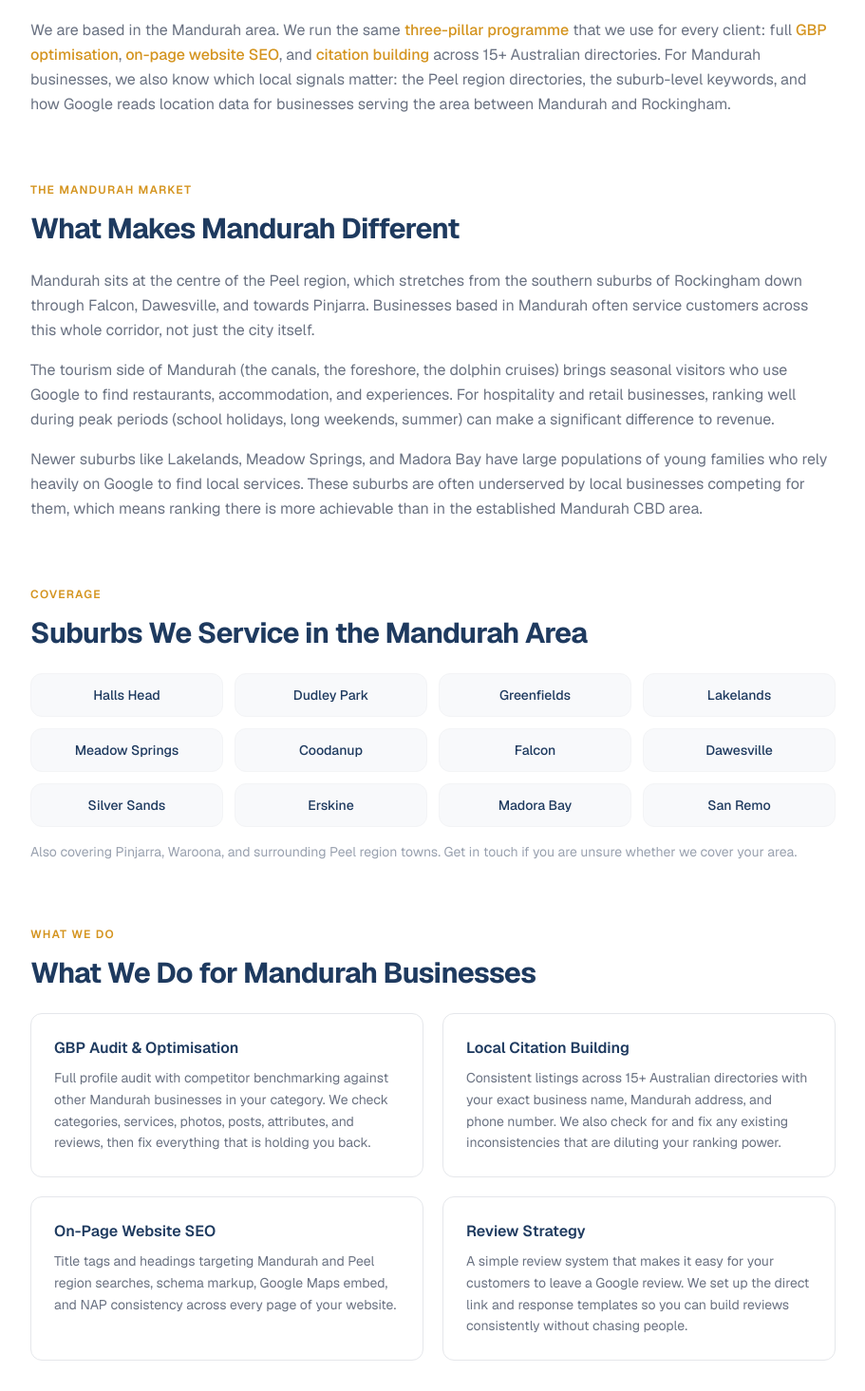
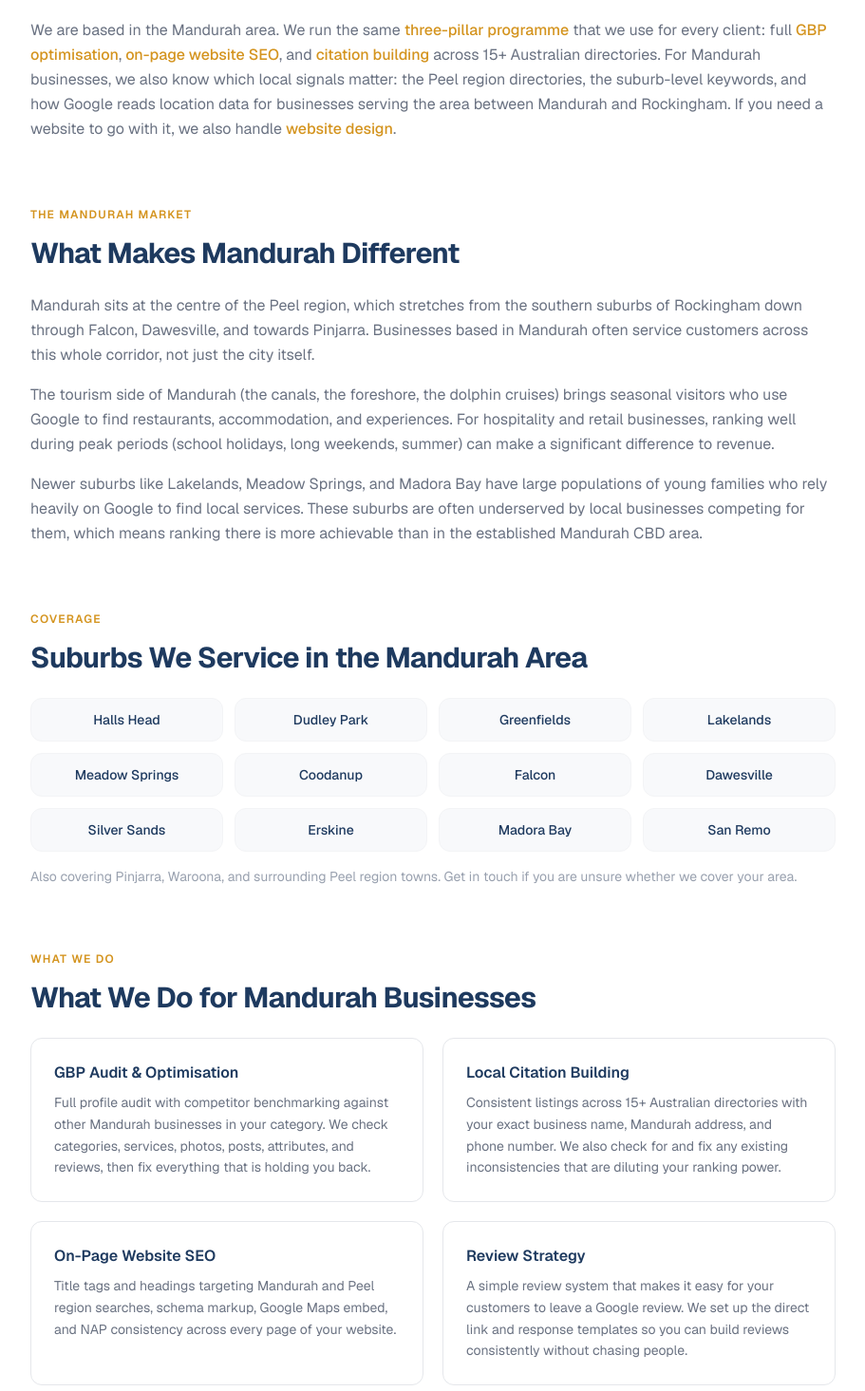
Before and after one commit to csdigitalmarketingau/cs-digital-marketing, a Next.js app: page /areas/mandurah in a window 1280 px wide. Shown: the part 925-2390 px from the top of the page at 95% size, without its empty margins (184-1095 px from the left). Built offline with nearby package versions, Linux system fonts and the light colour scheme.

Commit message:
Integrate website design into area pages (card + contextual link)

```diff
--- a/src/app/areas/mandurah/page.tsx
+++ b/src/app/areas/mandurah/page.tsx
@@ -143,7 +143,12 @@ export default function MandurahArea() {
               across 15+ Australian directories. For Mandurah businesses, we
               also know which local signals matter: the Peel region directories,
               the suburb-level keywords, and how Google reads location data for
-              businesses serving the area between Mandurah and Rockingham.
+              businesses serving the area between Mandurah and Rockingham. If you
+              need a website to go with it, we also handle{" "}
+              <Link href="/services/website-design" className="text-gold hover:underline font-medium">
+                website design
+              </Link>
+              .
             </p>
           </div>
 
@@ -231,6 +236,10 @@ export default function MandurahArea() {
                 {
                   title: "Review Strategy",
                   desc: "A simple review system that makes it easy for your customers to leave a Google review. We set up the direct link and response templates so you can build reviews consistently without chasing people.",
+                },
+                {
+                  title: "Website Design",
+                  desc: "Need a site to back up your listing? We build fast, mobile-first websites for Mandurah businesses with service and area pages and local schema built in, so your site supports your rankings instead of holding them back.",
                 },
               ].map((item) => (
                 <div key={item.title} className="accent-card p-6">
--- a/src/app/areas/perth/page.tsx
+++ b/src/app/areas/perth/page.tsx
@@ -128,7 +128,11 @@ export default function PerthArea() {
               <Link href="/services" className="text-gold hover:underline font-medium">
                 12-week programme
               </Link>
-              .
+              . If your site is not pulling its weight, we also build{" "}
+              <Link href="/services/website-design" className="text-gold hover:underline font-medium">
+                websites
+              </Link>{" "}
+              designed for local search.
             </p>
           </div>
 
@@ -217,6 +221,10 @@ export default function PerthArea() {
                 {
                   title: "Competitive Intelligence",
                   desc: "We look at what your top Perth competitors are doing in the map pack. Categories they use, services they list, review counts and ratings, posting frequency. This tells us exactly what you need to match or beat them.",
+                },
+                {
+                  title: "Website Design",
+                  desc: "Fast, mobile-first websites built for Perth businesses, with service and area pages and local schema that back up your Google listing. In a competitive metro market, a site built for local search is a real edge.",
                 },
               ].map((item) => (
                 <div key={item.title} className="accent-card p-6">
--- a/src/app/areas/rockingham/page.tsx
+++ b/src/app/areas/rockingham/page.tsx
@@ -143,7 +143,11 @@ export default function RockinghamArea() {
               . For Rockingham, we pay particular attention to the Baldivis
               and southern growth suburbs, where newer businesses often find
               it easier to rank quickly because the competition has not caught
-              up yet.
+              up yet. New businesses without a site yet can start with our{" "}
+              <Link href="/services/website-design" className="text-gold hover:underline font-medium">
+                website design
+              </Link>{" "}
+              and have the whole local presence built at once.
             </p>
           </div>
 
@@ -235,6 +239,10 @@ export default function RockinghamArea() {
                 {
                   title: "Review Strategy",
                   desc: "A direct review link and response templates so you can build Google reviews consistently. For Rockingham businesses in new-growth suburbs, building a review base quickly is one of the fastest ways to establish credibility.",
+                },
+                {
+                  title: "Website Design",
+                  desc: "Fast, mobile-first websites built for Rockingham and Baldivis businesses. Service and area pages, local schema, and a layout that turns visitors into calls. Ideal for new businesses that need a proper online home from day one.",
                 },
               ].map((item) => (
                 <div key={item.title} className="accent-card p-6">
```
